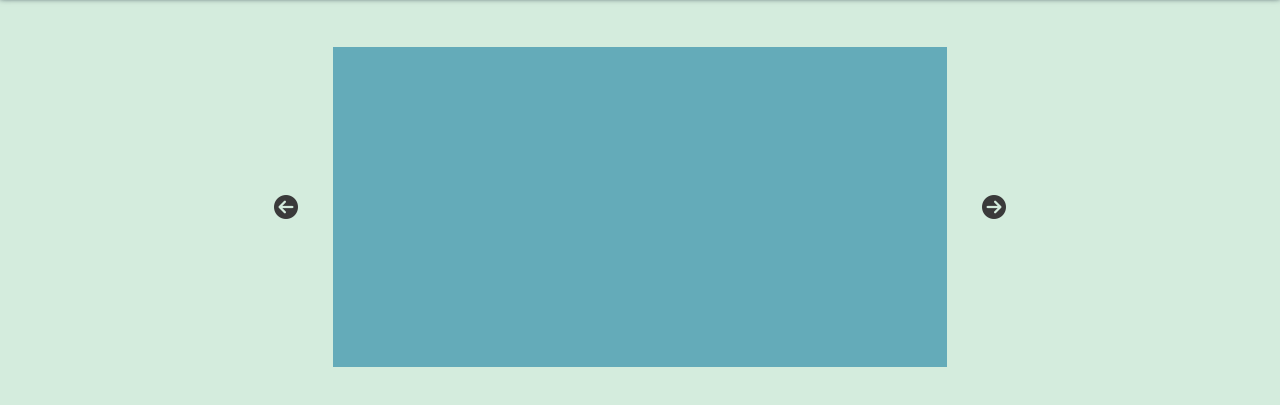
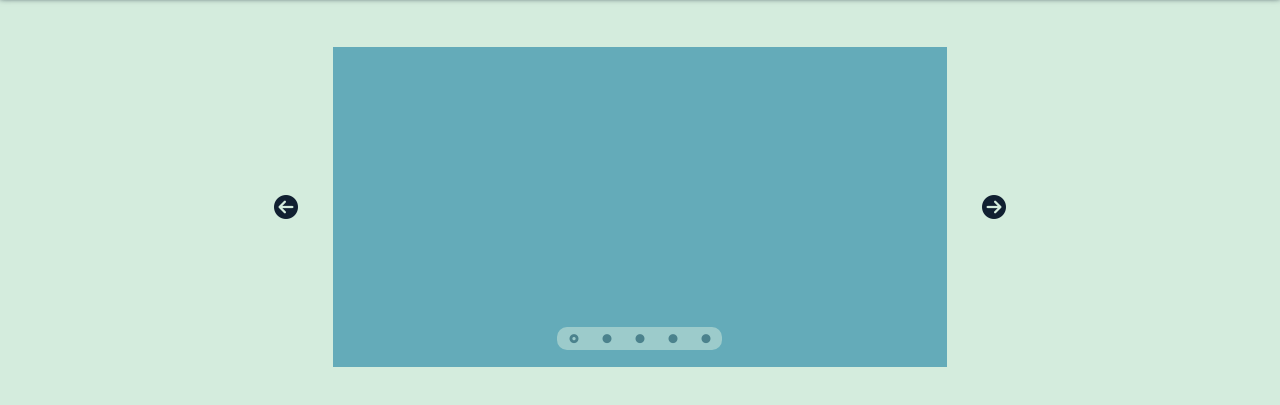
Before and after one commit to gedadev/UI-Interactions, a website built with webpack: page dist/index.html in a window 1280 px wide. Shown: the part 83-488 px from the top of the page. Built offline with nearby package versions, Linux system fonts and the light colour scheme.

Commit message:
added the structure and styles for the navigation dots of the slider

```diff
--- a/src/style.css
+++ b/src/style.css
@@ -96,10 +96,6 @@ body {
     background-color: var(--color-3);
 }
 
-#submenu > a:hover {
-    color: brown;
-}
-
 /* slider */
 
 #slider {
@@ -112,20 +108,22 @@ body {
 }
 
 .arrow > i {
-    color: rgb(58, 58, 58);
+    color: var(--color-4);
     font-size: 24px;
     padding: 0 18px;
     transition: color 180ms;
 }
 
 .arrow > i:hover {
-    color: rgb(99, 99, 99);
+    color: var(--color-2);
     cursor: pointer;
 }
 
 #img-container {
     height: 320px;
     width: 80%;
+    display: flex;
+    justify-content: center;
 }
 
 #img {
@@ -133,3 +131,18 @@ body {
     height: 100%;
     background-color: #64abb9;
 }
+ #nav {
+    position: absolute;
+    top: 410px;
+    background-color: var(--color-1);
+    opacity: .5;
+    border-radius: 10px;
+    display: flex;
+    justify-content: space-around;
+ }
+
+ #nav > i {
+    color: var(--color-2);
+    padding: 7px 12px;
+    font-size: 9px;
+ }
```
Also changed, not shown: dist/index.html.
